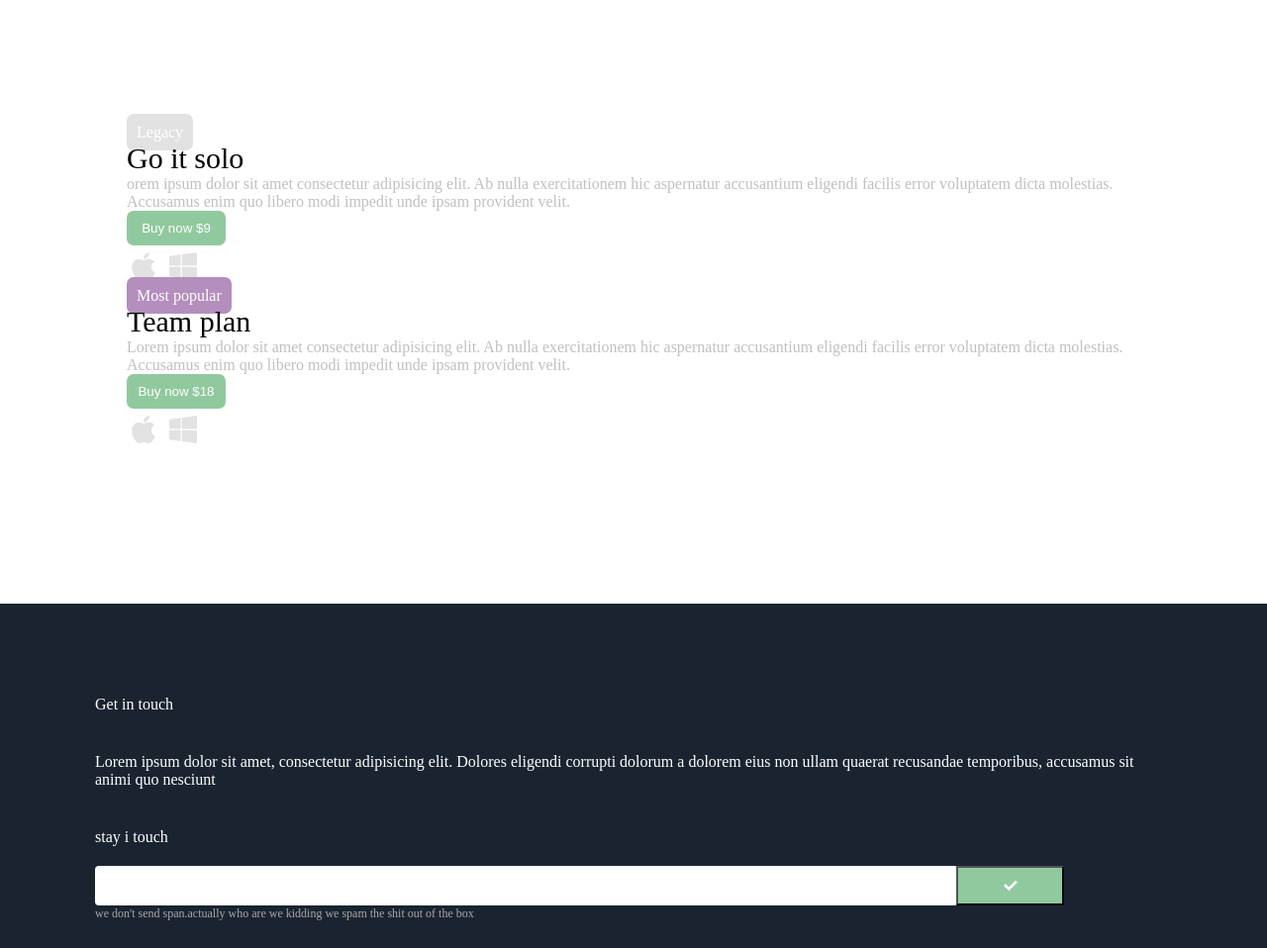
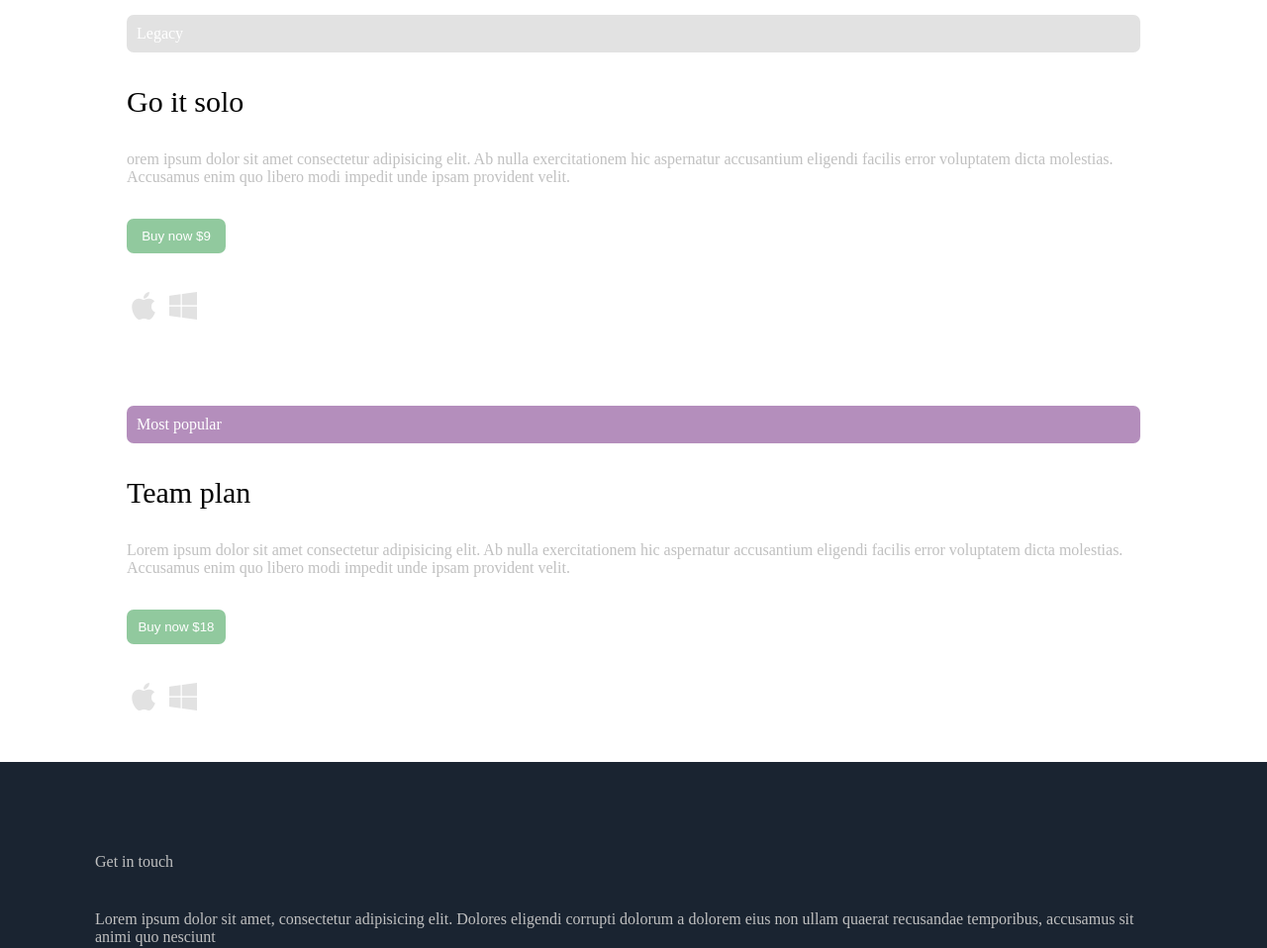
Before and after one commit to Mikkke/2019_maquette_responsive, a plain HTML site: page index.html in a window 1280 px wide. Shown: the part 4180-5138 px from the top of the page at 99% size. Drawn offline with Linux system fonts and the light colour scheme.

Commit message:
edition de l'avant derniere section pb sur les deux width de yo

```diff
--- a/index.html
+++ b/index.html
@@ -219,9 +219,9 @@
             class="div-section-five">
             <div
                 class="legacy">
-                <span class="yo">
+                <p class="yo">
                     Legacy
-                </span>
+                </p>
                 <h2>
                     Go it solo
                 </h2>
@@ -238,9 +238,9 @@
             </div>
             <div
                 class="popular">
-                <span class="yo">
+                <p class="yo">
                     Most popular
-                </span>
+                </p>
                 <h2>
                     Team plan
              </h2>
--- a/scss/style.scss
+++ b/scss/style.scss
@@ -247,20 +247,24 @@ body {
     }
     .section-five {
         width: 100%;
-        height: 600px;
+        min-height: 100vh;
         display: flex;
         justify-content: center;
 
         .div-section-five {
             display: flex;
             flex-direction: column;
-            justify-content: center;
+            justify-content: space-between;
             align-items: center;
             width: 80%;
 
             .legacy {
+                padding-top: 45px;
+                height: 45%;
+                display: flex;
+                justify-content: space-between;
+                flex-direction: column;
                 .yo {
-
                     padding: 10px;
                     border-radius: 7px;
                     background-color: rgb(226, 226, 226);
@@ -292,6 +296,11 @@ body {
             }
 
             .popular {
+                height: 45%;
+                display: flex;
+                justify-content: space-between;
+                flex-direction: column;
+                padding-bottom: 45px;
                 .yo {
                     padding: 10px;
                     border-radius: 7px;
@@ -330,7 +339,7 @@ body {
         .last-section {
             background-color: rgb(26, 36, 49);
             width: 100%;
-            color: white;
+            color: rgb(192, 192, 192);
             display: flex;
             flex-direction: column;
             justify-content: center;
@@ -344,7 +353,7 @@ body {
 
                 input {
                     width: 80%;
-                    height: 40px;
+                    height: 42px;
                     border-radius: 4px 1px 1px 4px;
                     border: none;
                 }
@@ -360,7 +369,7 @@ body {
                 .policy{
                     font-size: 12px;
                     color: rgb(170, 168, 168);
-                    padding-top: 1px;
+                    padding-top: 2px;
                 }
             }
 
```
Also changed, not shown: style.css, 1 other file.
